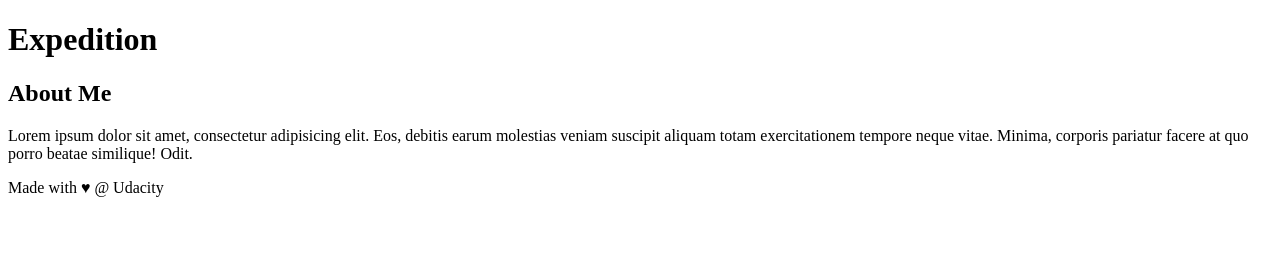
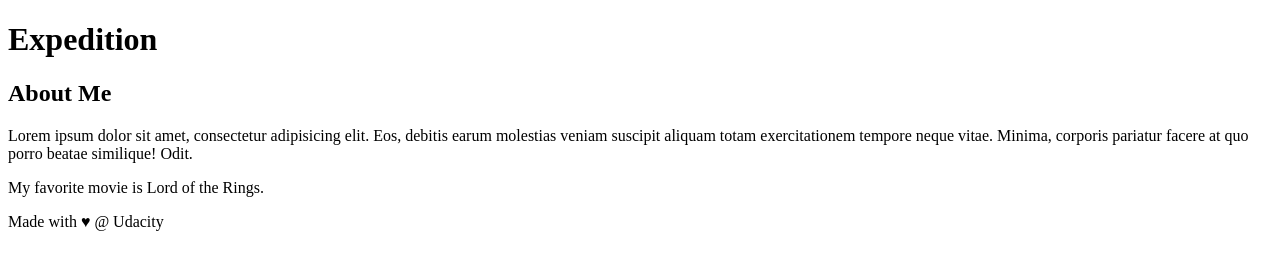
Before and after one commit to Glenn-Douglas/Udacity-Sample_Project, a plain HTML site: page index.html in a window 1280 px wide. Drawn offline with Linux system fonts and the light colour scheme.

Commit message:
Add content to About Me section

```diff
--- a/index.html
+++ b/index.html
@@ -21,9 +21,9 @@
 
     <aside>
         <h2>About Me</h2>
-
         <p>Lorem ipsum dolor sit amet, consectetur adipisicing elit. Eos, debitis earum molestias veniam suscipit aliquam totam exercitationem tempore neque vitae. Minima, corporis pariatur facere at quo porro beatae similique! Odit.
     </p>
+    <p>My favorite movie is Lord of the Rings.</p>
     </aside>
 
     <footer>
```
